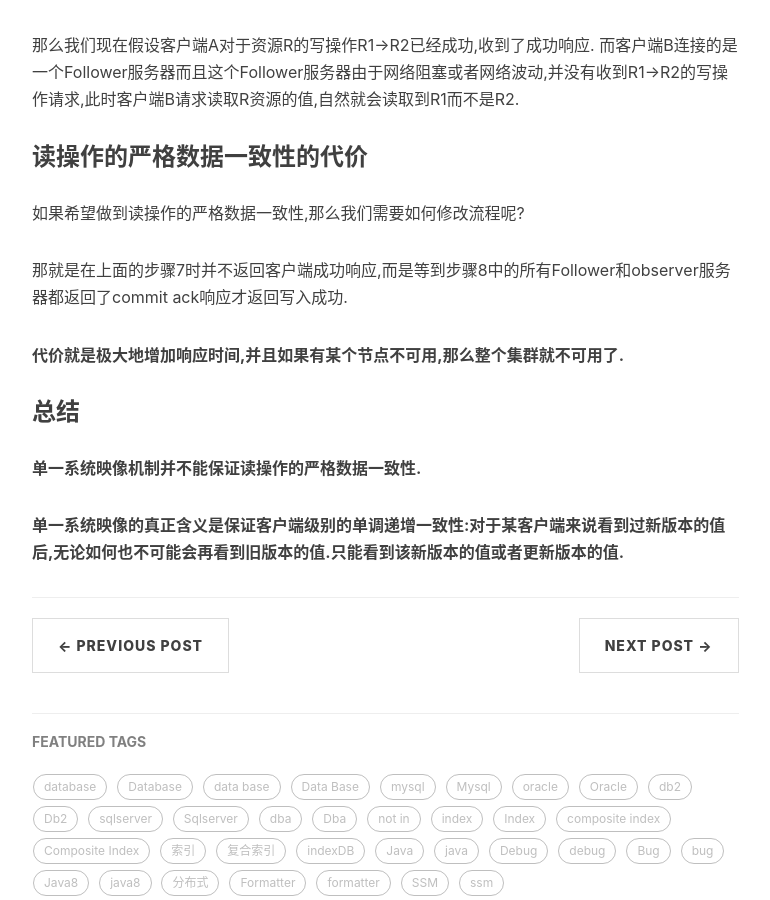
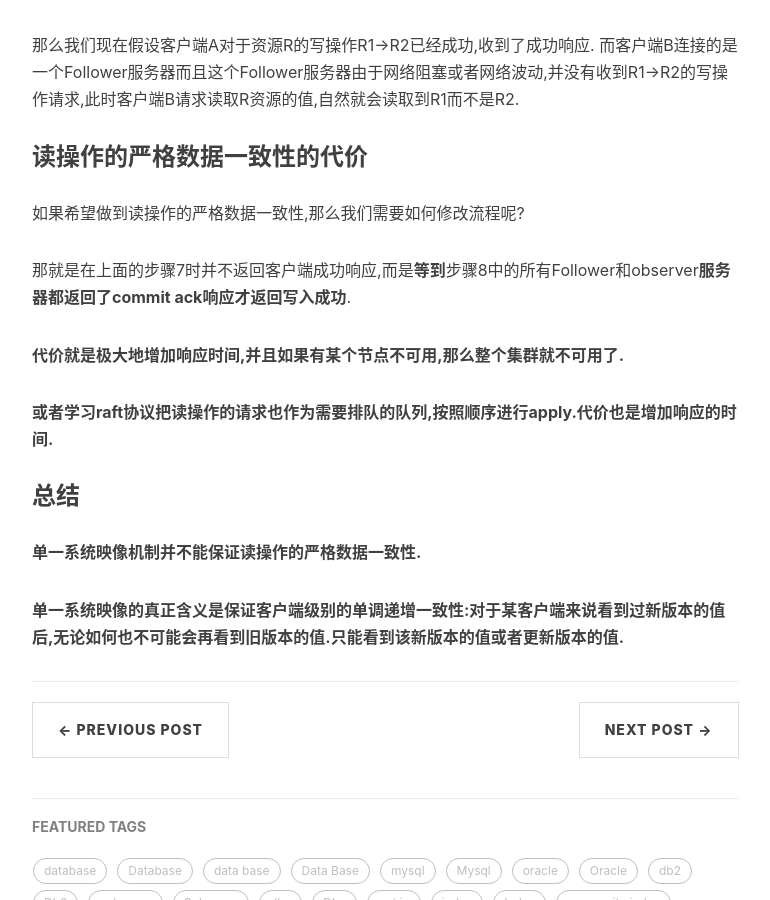
Before and after one commit to liudaomanbu/liudaomanbu.github.io, a Jekyll site: the page built from _posts/2021-03-03-zk-single-system-image.markdown, in a window 1280 px wide and 900 px high, scrolled down 4078 px. Shown: the whole window, without its empty margins (233-1003 px from the left). Built offline with Jekyll 4.4.1, drawn with Linux system fonts in a browser that asks for light colours; nearby versions of some CDN libraries; comment, search, counter and statistics services are not loaded.

Commit message:
错误修正
Signed-off-by: caotc <cao19800207>

```diff
--- a/_posts/2021-03-03-zk-single-system-image.markdown
+++ b/_posts/2021-03-03-zk-single-system-image.markdown
@@ -102,9 +102,11 @@ ZooKeeper是大家最熟悉的开源的分布式协调服务,提供了高可用
 
 如果希望做到读操作的严格数据一致性,那么我们需要如何修改流程呢?
 
-那就是在上面的步骤7时并不返回客户端成功响应,而是等到步骤8中的所有Follower和observer服务器都返回了commit ack响应才返回写入成功.
+那就是在上面的步骤7时并不返回客户端成功响应,而是**等到**步骤8中的所有Follower和observer**服务器都返回了commit ack响应才返回写入成功**.
 
 **代价就是极大地增加响应时间,并且如果有某个节点不可用,那么整个集群就不可用了.**
+
+**或者学习raft协议把读操作的请求也作为需要排队的队列,按照顺序进行apply.代价也是增加响应的时间.**
 
 ### 总结
 
```
